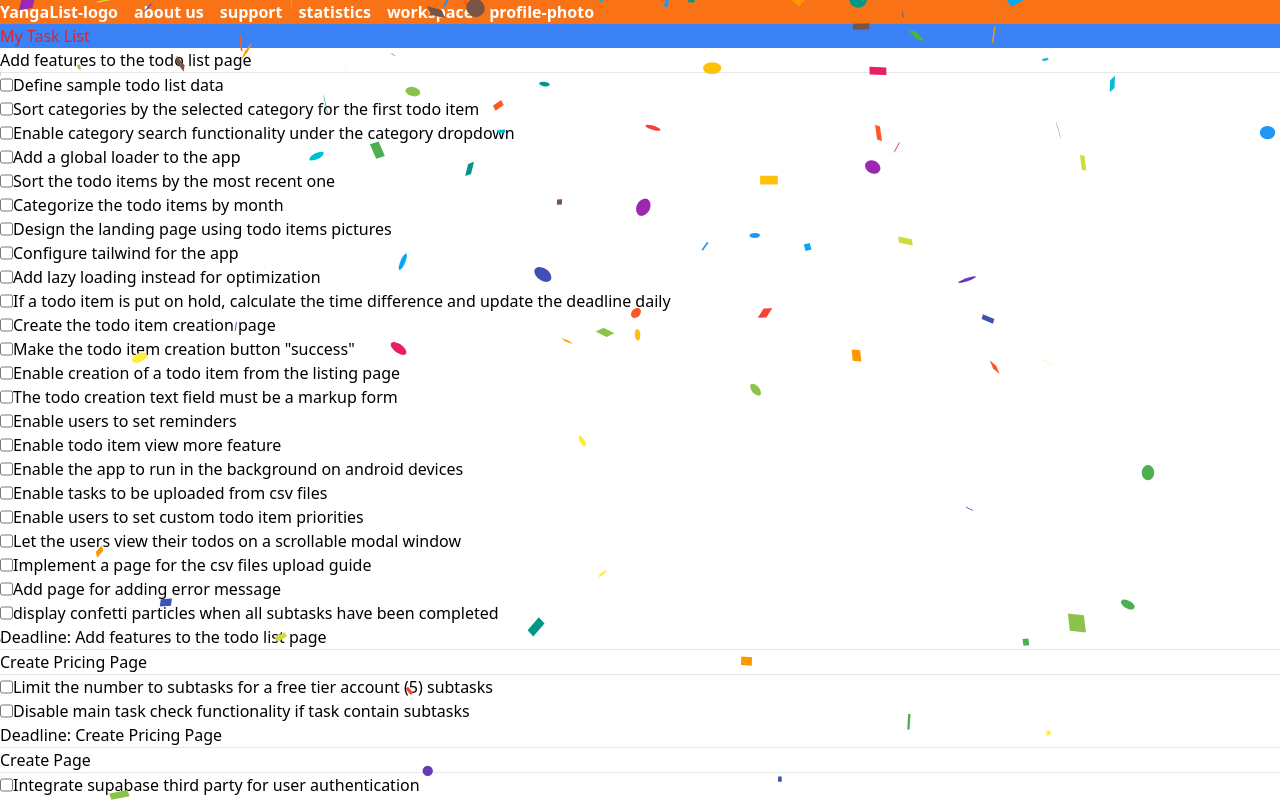
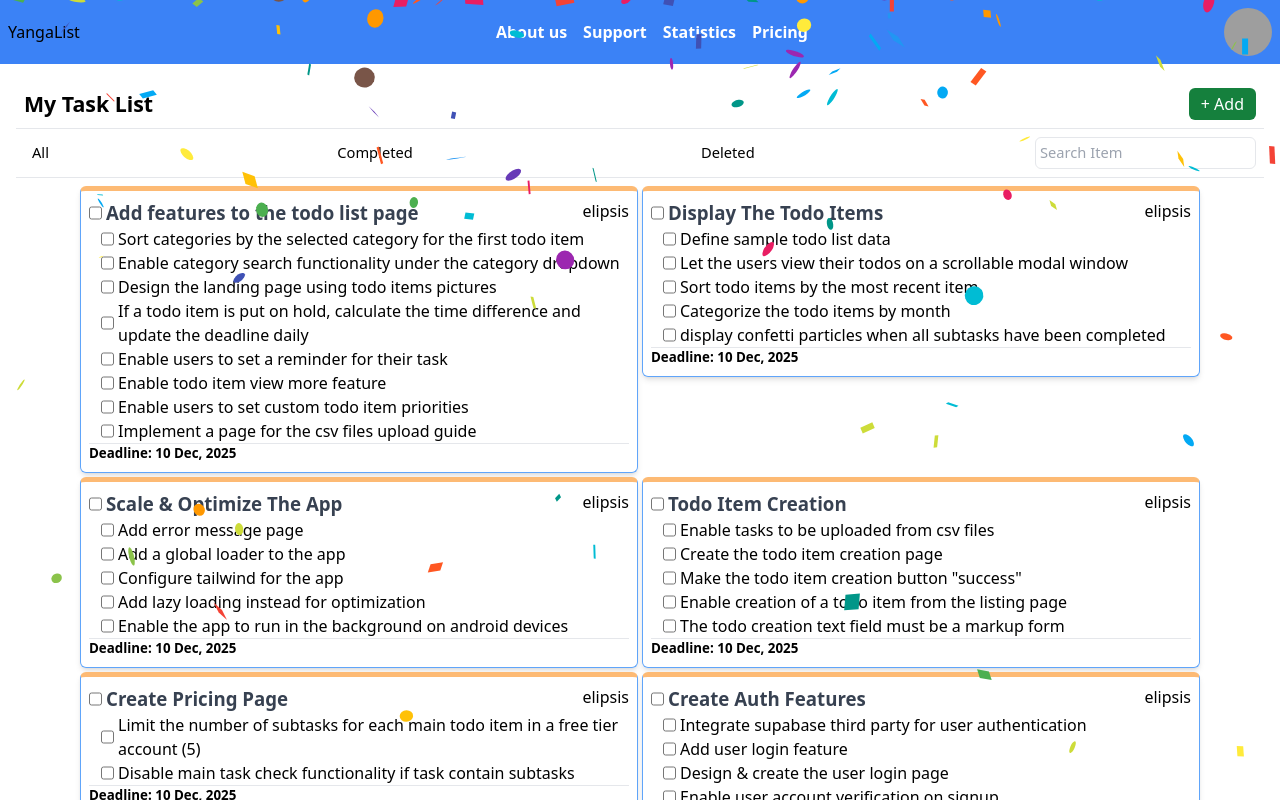
Before and after one commit to chriftech/devcom-web, a React (Create React App) app: page / in a window 1280 px wide. Shown: the top 800 px of the page. Built offline with nearby package versions, Linux system fonts and the light colour scheme; grey boxes are pictures that could not be loaded.

Commit message:
Implement the Items component

```diff
--- a/src/components/todo/Items.jsx
+++ b/src/components/todo/Items.jsx
@@ -1,99 +1,169 @@
 import React, {useEffect, useState} from 'react'
 import ReactConfetti from 'react-confetti'
+import MyRichTextEditor from '../TextEditor';
 
 const TODOS = [
-    {created_at: 'July 2, 25', timestamp: '4 weeks', priority: 'e.g intense(red), medium(orange), standard(yellow)', category: 'e.g tech', status: 'e.g WIP, completed, hold', task: 'Add features to the todo list page', subtasks: [
-        {created_at: 'July 2, 25', timestamp: '2 weeks', priority: 'e.g intense(red), medium(orange), standard(yellow)', task: 'Define sample todo list data'},
-        {created_at: 'July 2, 25', timestamp: '2 weeks', priority: 'e.g intense(red), medium(orange), standard(yellow)', task: 'Sort categories by the selected category for the first todo item'},
-        {created_at: 'July 2, 25', timestamp: '2 weeks', priority: 'e.g intense(red), medium(orange), standard(yellow)', task: 'Enable category search functionality under the category dropdown'},
-        {created_at: 'July 2, 25', timestamp: '2 weeks', priority: 'e.g intense(red), medium(orange), standard(yellow)', task: 'Add a global loader to the app'},
-        {created_at: 'July 2, 25', timestamp: '2 weeks', priority: 'e.g intense(red), medium(orange), standard(yellow)', task: 'Sort the todo items by the most recent one'},
-        {created_at: 'July 2, 25', timestamp: '2 weeks', priority: 'e.g intense(red), medium(orange), standard(yellow)', task: 'Categorize the todo items by month'},
-        {created_at: 'July 2, 25', timestamp: '2 weeks', priority: 'e.g intense(red), medium(orange), standard(yellow)', task: 'Design the landing page using todo items pictures'},
-        {created_at: 'July 2, 25', timestamp: '2 weeks', priority: 'e.g intense(red), medium(orange), standard(yellow)', task: 'Configure tailwind for the app'},
-        {created_at: 'July 2, 25', timestamp: '2 weeks', priority: 'e.g intense(red), medium(orange), standard(yellow)', task: 'Add lazy loading instead for optimization'},
-        {created_at: 'July 2, 25', timestamp: '2 weeks', priority: 'e.g intense(red), medium(orange), standard(yellow)', task: 'If a todo item is put on hold, calculate the time difference and update the deadline daily'},
-        {created_at: 'July 2, 25', timestamp: '2 weeks', priority: 'e.g intense(red), medium(orange), standard(yellow)', task: 'Create the todo item creation page'},
-        {created_at: 'July 2, 25', timestamp: '2 weeks', priority: 'e.g intense(red), medium(orange), standard(yellow)', task: 'Make the todo item creation button "success"'},
-        {created_at: 'July 2, 25', timestamp: '2 weeks', priority: 'e.g intense(red), medium(orange), standard(yellow)', task: 'Enable creation of a todo item from the listing page'},
-        {created_at: 'July 2, 25', timestamp: '2 weeks', priority: 'e.g intense(red), medium(orange), standard(yellow)', task: 'The todo creation text field must be a markup form'},
-        {created_at: 'July 2, 25', timestamp: '2 weeks', priority: 'e.g intense(red), medium(orange), standard(yellow)', task: 'Enable users to set reminders'},
-        {created_at: 'July 2, 25', timestamp: '2 weeks', priority: 'e.g intense(red), medium(orange), standard(yellow)', task: 'Enable todo item view more feature'},
-        {created_at: 'July 2, 25', timestamp: '2 weeks', priority: 'e.g intense(red), medium(orange), standard(yellow)', task: 'Enable the app to run in the background on android devices'},
-        {created_at: 'July 2, 25', timestamp: '2 weeks', priority: 'e.g intense(red), medium(orange), standard(yellow)', task: 'Enable tasks to be uploaded from csv files'},
-        {created_at: 'July 2, 25', timestamp: '2 weeks', priority: 'e.g intense(red), medium(orange), standard(yellow)', task: 'Enable users to set custom todo item priorities'},
-        {created_at: 'July 2, 25', timestamp: '2 weeks', priority: 'e.g intense(red), medium(orange), standard(yellow)', task: 'Let the users view their todos on a scrollable modal window'},
-        {created_at: 'July 2, 25', timestamp: '2 weeks', priority: 'e.g intense(red), medium(orange), standard(yellow)', task: 'Implement a page for the csv files upload guide'},
-        {created_at: 'July 2, 25', timestamp: '2 weeks', priority: 'e.g intense(red), medium(orange), standard(yellow)', task: 'Add page for adding error message'},
-        {created_at: 'July 2, 25', timestamp: '2 weeks', priority: 'e.g intense(red), medium(orange), standard(yellow)', task: 'display confetti particles when all subtasks have been completed'},
+    {created_at: 'July 2, 25', timestamp: '4 weeks', overall_deadline: '10 Dec, 2025' ,priority: 'e.g intense(red), medium(orange), standard(yellow)', category: 'e.g tech', status: 'e.g WIP, completed, hold', task: 'Add features to the todo list page', subtasks: [
+        {created_at: 'July 2, 25', timestamp: '2 weeks', deadline: '10 Dec, 2025' ,priority: 'e.g intense(red), medium(orange), standard(yellow)', task: 'Sort categories by the selected category for the first todo item'},
+        {created_at: 'July 2, 25', timestamp: '2 weeks', deadline: '10 Dec, 2025' ,priority: 'e.g intense(red), medium(orange), standard(yellow)', task: 'Enable category search functionality under the category dropdown'},
+        {created_at: 'July 2, 25', timestamp: '2 weeks', deadline: '10 Dec, 2025' ,priority: 'e.g intense(red), medium(orange), standard(yellow)', task: 'Design the landing page using todo items pictures'},
+        //
+        {created_at: 'July 2, 25', timestamp: '2 weeks', deadline: '10 Dec, 2025' ,priority: 'e.g intense(red), medium(orange), standard(yellow)', task: 'If a todo item is put on hold, calculate the time difference and update the deadline daily'},
+        {created_at: 'July 2, 25', timestamp: '2 weeks', deadline: '10 Dec, 2025' ,priority: 'e.g intense(red), medium(orange), standard(yellow)', task: 'Enable users to set a reminder for their task'},
+        {created_at: 'July 2, 25', timestamp: '2 weeks', deadline: '10 Dec, 2025' ,priority: 'e.g intense(red), medium(orange), standard(yellow)', task: 'Enable todo item view more feature'},
+        {created_at: 'July 2, 25', timestamp: '2 weeks', deadline: '10 Dec, 2025' ,priority: 'e.g intense(red), medium(orange), standard(yellow)', task: 'Enable users to set custom todo item priorities'},
+
+
+        {created_at: 'July 2, 25', timestamp: '2 weeks', deadline: '10 Dec, 2025' ,priority: 'e.g intense(red), medium(orange), standard(yellow)', task: 'Implement a page for the csv files upload guide'},
     ]},
-
-    {created_at: 'July 2, 25', timestamp: '2 weeks', task: 'Create Pricing Page', subtasks: [
-        {created_at: 'July 2, 25', timestamp: '2 weeks', priority: 'e.g intense(red), medium(orange), standard(yellow)', task: 'Limit the number to subtasks for a free tier account (5) subtasks'},
-        {created_at: 'July 2, 25', timestamp: '2 weeks', priority: 'e.g intense(red), medium(orange), standard(yellow)', task: 'Disable main task check functionality if task contain subtasks'},
+    {created_at: 'July 2, 25', timestamp: '2 weeks', overall_deadline: '10 Dec, 2025', task: 'Display The Todo Items', subtasks: [
+        {created_at: 'July 2, 25', timestamp: '2 weeks', deadline: '10 Dec, 2025' ,priority: 'e.g intense(red), medium(orange), standard(yellow)', task: 'Define sample todo list data'},
+        {created_at: 'July 2, 25', timestamp: '2 weeks', deadline: '10 Dec, 2025' ,priority: 'e.g intense(red), medium(orange), standard(yellow)', task: 'Let the users view their todos on a scrollable modal window'},
+        {created_at: 'July 2, 25', timestamp: '2 weeks', deadline: '10 Dec, 2025' ,priority: 'e.g intense(red), medium(orange), standard(yellow)', task: 'Sort todo items by the most recent item'},
+        {created_at: 'July 2, 25', timestamp: '2 weeks', deadline: '10 Dec, 2025' ,priority: 'e.g intense(red), medium(orange), standard(yellow)', task: 'Categorize the todo items by month'},
+        {created_at: 'July 2, 25', timestamp: '2 weeks', deadline: '10 Dec, 2025' ,priority: 'e.g intense(red), medium(orange), standard(yellow)', task: 'display confetti particles when all subtasks have been completed'},
     ]},
-    {created_at: 'July 2, 25', timestamp: '2 weeks', task: 'Create  Page', subtasks: [
-        {created_at: 'July 2, 25', timestamp: '2 weeks', priority: 'e.g intense(red), medium(orange), standard(yellow)', task: 'Integrate supabase third party for user authentication'},
-        {created_at: 'July 2, 25', timestamp: '2 weeks', priority: 'e.g intense(red), medium(orange), standard(yellow)', task: 'Enable user signin'},
-        {created_at: 'July 2, 25', timestamp: '2 weeks', priority: 'e.g intense(red), medium(orange), standard(yellow)', task: 'Enable user account creation'},
-        {created_at: 'July 2, 25', timestamp: '2 weeks', priority: 'e.g intense(red), medium(orange), standard(yellow)', task: 'Implement the todo user interface'},
-        {created_at: 'July 2, 25', timestamp: '2 weeks', priority: 'e.g intense(red), medium(orange), standard(yellow)', task: 'Protect routes from unauthenticated users'},
+    {created_at: 'July 2, 25', timestamp: '2 weeks', overall_deadline: '10 Dec, 2025', task: 'Scale & Optimize The App', subtasks: [
+        {created_at: 'July 2, 25', timestamp: '2 weeks', deadline: '10 Dec, 2025' ,priority: 'e.g intense(red), medium(orange), standard(yellow)', task: 'Add error message page'},
+        {created_at: 'July 2, 25', timestamp: '2 weeks', deadline: '10 Dec, 2025' ,priority: 'e.g intense(red), medium(orange), standard(yellow)', task: 'Add a global loader to the app'},
+        {created_at: 'July 2, 25', timestamp: '2 weeks', deadline: '10 Dec, 2025' ,priority: 'e.g intense(red), medium(orange), standard(yellow)', task: 'Configure tailwind for the app'},
+        {created_at: 'July 2, 25', timestamp: '2 weeks', deadline: '10 Dec, 2025' ,priority: 'e.g intense(red), medium(orange), standard(yellow)', task: 'Add lazy loading instead for optimization'},
+        {created_at: 'July 2, 25', timestamp: '2 weeks', deadline: '10 Dec, 2025' ,priority: 'e.g intense(red), medium(orange), standard(yellow)', task: 'Enable the app to run in the background on android devices'},
+    ]},
+    {created_at: 'July 2, 25', timestamp: '2 weeks', overall_deadline: '10 Dec, 2025', task: 'Todo Item Creation', subtasks: [
+        {created_at: 'July 2, 25', timestamp: '2 weeks', deadline: '10 Dec, 2025' ,priority: 'e.g intense(red), medium(orange), standard(yellow)', task: 'Enable tasks to be uploaded from csv files'},
+        {created_at: 'July 2, 25', timestamp: '2 weeks', deadline: '10 Dec, 2025' ,priority: 'e.g intense(red), medium(orange), standard(yellow)', task: 'Create the todo item creation page'},
+        {created_at: 'July 2, 25', timestamp: '2 weeks', deadline: '10 Dec, 2025' ,priority: 'e.g intense(red), medium(orange), standard(yellow)', task: 'Make the todo item creation button "success"'},
+        {created_at: 'July 2, 25', timestamp: '2 weeks', deadline: '10 Dec, 2025' ,priority: 'e.g intense(red), medium(orange), standard(yellow)', task: 'Enable creation of a todo item from the listing page'},
+        {created_at: 'July 2, 25', timestamp: '2 weeks', deadline: '10 Dec, 2025' ,priority: 'e.g intense(red), medium(orange), standard(yellow)', task: 'The todo creation text field must be a markup form'},
+    ]},
+    {created_at: 'July 2, 25', timestamp: '2 weeks', overall_deadline: '10 Dec, 2025', task: 'Create Pricing Page', subtasks: [
+        {created_at: 'July 2, 25', timestamp: '2 weeks', deadline: '10 Dec, 2025' ,priority: 'e.g intense(red), medium(orange), standard(yellow)', task: 'Limit the number of subtasks for each main todo item in a free tier account (5)'},
+        {created_at: 'July 2, 25', timestamp: '2 weeks', deadline: '10 Dec, 2025' ,priority: 'e.g intense(red), medium(orange), standard(yellow)', task: 'Disable main task check functionality if task contain subtasks'},
+    ]},
+    {created_at: 'July 2, 25', timestamp: '2 weeks', overall_deadline: '10 Dec, 2025', task: 'Create Auth Features', subtasks: [
+        {created_at: 'July 2, 25', timestamp: '2 weeks', deadline: '10 Dec, 2025' ,priority: 'e.g intense(red), medium(orange), standard(yellow)', task: 'Integrate supabase third party for user authentication'},
+        {created_at: 'July 2, 25', timestamp: '2 weeks', deadline: '10 Dec, 2025' ,priority: 'e.g intense(red), medium(orange), standard(yellow)', task: 'Add user login feature'},
+        {created_at: 'July 2, 25', timestamp: '2 weeks', deadline: '10 Dec, 2025' ,priority: 'e.g intense(red), medium(orange), standard(yellow)', task: 'Design & create the user login page'},
+        {created_at: 'July 2, 25', timestamp: '2 weeks', deadline: '10 Dec, 2025' ,priority: 'e.g intense(red), medium(orange), standard(yellow)', task: 'Enable user account verification on signup'},
+        {created_at: 'July 2, 25', timestamp: '2 weeks', deadline: '10 Dec, 2025' ,priority: 'e.g intense(red), medium(orange), standard(yellow)', task: 'Enable user account verification on forgot password'},
+        {created_at: 'July 2, 25', timestamp: '2 weeks', deadline: '10 Dec, 2025' ,priority: 'e.g intense(red), medium(orange), standard(yellow)', task: 'Enable user account creation'},
+        {created_at: 'July 2, 25', timestamp: '2 weeks', deadline: '10 Dec, 2025' ,priority: 'e.g intense(red), medium(orange), standard(yellow)', task: 'Implement the todo user interface'},
+        {created_at: 'July 2, 25', timestamp: '2 weeks', deadline: '10 Dec, 2025' ,priority: 'e.g intense(red), medium(orange), standard(yellow)', task: 'Protect routes from unauthenticated users'},
     ]},
 ]
 const Items = () => {
   const [showConfetti, setShowConfetti] = useState(true);
+  const [addTodoItem, setAddTodoItem] = useState(false);
   useEffect(() => {
     const timer = setTimeout(() => {
         setShowConfetti(false);
-    }, 7000)
+    }, 6000)
     return () => clearTimeout(timer);
 }, [])
 
 return (
-    <div>
-        <section className="flex bg-orange-500">
-            <div className="flex justify-center gap-4 text-white font-bold">
-                <a href="" className="text-[12pt]">YangaList-logo</a>
-                <a href="" className="text-[12pt]">about us</a>
-                <a href="" className="text-[12pt]">support</a>
-                <a href="" className="text-[12pt]">statistics</a>
-                <a href="" className="text-[12pt]">workspace</a>
-                <a href="" className="text-[12pt]">profile-photo</a>
-            </div>
-        </section>
+    <React.Fragment>
         {showConfetti && (
             <ReactConfetti
                 style={{width: "100%"}}
-                numberOfPieces={140}
-                initialVelocityX={4}
-                initialVelocityY={11}
-                friction={1}
+                numberOfPieces={230}
+                initialVelocityX={10}
+                initialVelocityY={16}
+                friction={1.01}
             />
         )}
-        <h2 className="text-red-600 bg-blue-500 h2">My Task List</h2>
+        <section className="flex justify-between items-center bg-blue-500 p-2">
             <div>
+                <a href="/" className="text-[12pt]">YangaList</a>
+            </div>
+            <div className="flex justify-center items-center gap-4 text-white font-bold">
+                <a href="" className="md:text-[12pt] text-[8pt]">About us</a>
+                <a href="" className="md:text-[12pt] text-[8pt]">Support</a>
+                <a href="" className="md:text-[12pt] text-[8pt]">Statistics</a>
+                <a href="" className="md:text-[12pt] text-[8pt]">Pricing</a>
+                {/* <a href="" className="text-[12pt]">workspace</a> */}
+            </div>
+            <div>
+                <img className='rounded-full md:h-10 md:w-10 h-8 w-8 lg:h-12 lg:w-12 cursor-pointer' src="https://encrypted-tbn0.gstatic.com/images?q=tbn:ANd9GcSecWFwNqqM7uIjorZo32oIEfywcGtkB5JAsw&s" alt="profile photo" />
+            </div>
+        </section>
+        <div className='p-4'>
+            <div className='flex justify-between px-2 py-2 border-b'>
+                <h2 className="text-gray- text-[16pt] font-bold">My Task List</h2>
+                {
+                    addTodoItem
+                    ? <button className="bg-gray-50 text-red-600 border rounded-md py-0 px-3 " onClick={() => setAddTodoItem(false)}>Cancel</button>
+                    : <button className="bg-green-700 text-white rounded-md py-0 px-3 " onClick={() => setAddTodoItem(true)}>+ Add</button>
+                }
+            </div>
+            {
+                addTodoItem
+                ? <form className='w-full flex justify-center bg-gray-200'>
+                    <div className='grid'>
+                        <input placeholder='Add task' name="mainTodoItem" className='w-[100%] md:w-[90%] lg:w-[90%] border-gray-300 border rounded-md p-1 px-2 text-gray-600' />
+                        <button className="bg-green-700 text-white rounded-md py-0 px-3 " onClick={() => setAddTodoItem(true)}>Create</button>
+                    </div>
+                    {/* <MyRichTextEditor /> */}
+                  </form>
+
+                : <div className='flex justify-between px-2 py-2'>
+                    <div className='cursor-pointer hover:bg-gray-100 px-2 py-1 rounded-sm'>
+                        <p className="text-[11pt]">All</p>
+                    </div>
+                    <div className='cursor-pointer hover:bg-gray-100 px-2 py-1 rounded-sm'>
+                        <p className="text-[11pt]">Completed</p>
+                    </div>
+                    <div className='cursor-pointer hover:bg-gray-100 px-2 py-1 rounded-sm'>
+                        <p className="text-[11pt]">Deleted</p>
+                    </div>
+                    <div className="text-[11pt]">
+                        <input type="text" placeholder='Search Item' className='border rounded-md border-gray-200 p-1 w-50' />
+                    </div>
+                </div>
+            }
+            <hr />
+            <div className='mt-2 md:lg:mx-16 grid md:grid-cols-2 lg:grid-cols-2 grid-cols-1 gap-1'>
                 {TODOS.map(item => {
-                return (<div key={item}>
-                        <h4>{item.task}</h4>
-                        <hr />
+                    return (
+                    <div>
+                    <div key={item} className="border rounded-md border-t-orange-300 border-t-[5px] border-blue-400 shadow-md p-2">
+                        <div className='flex justify-between '>
+                            <div className='flex gap-1'>
+                                <input type="checkbox" />
+                                <p className='text-[14pt] text-gray-700 font-semibold'>{item.task}</p>
+                            </div>
+                            <p className='cursor-pointer'>elipsis</p>
+                            {/*
+                                Share
+                                Export/Export as
+                                Import
+                                Edit
+                                Delete
+                            */}
+                        </div>
                             {
                                 item.subtasks.map(subtask => {
                                     return (
                                         <div key={subtask}>
-                                        <div style={{display: 'flex'}}>
+                                            <div className='flex gap-1 ml-3'>
                                                 <input type="checkbox" /> <p>{subtask.task}</p>
-
                                             </div>
                                         </div>
                                     )
                                 })
                             }
-                        <p>Deadline: {item.task}</p>
-                    <hr />
-                </div>)
+                            <div className='flex gap-1 border-t'>
+                                <p className='text-[10pt] font-semibold'>Deadline: {item.overall_deadline}</p>
+                            </div>
+                        </div>
+                    </div>
+                    )
                 })}
             </div>
         </div>
+    </React.Fragment>
+
   )
 }
 
```
Lines whose indentation alone changed are shown as unchanged.
